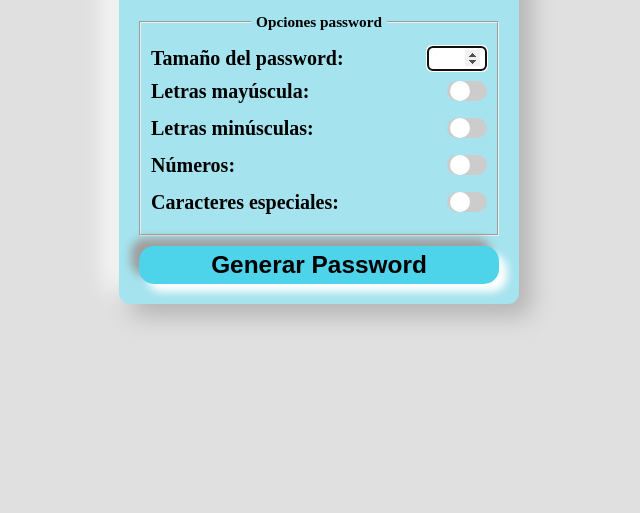
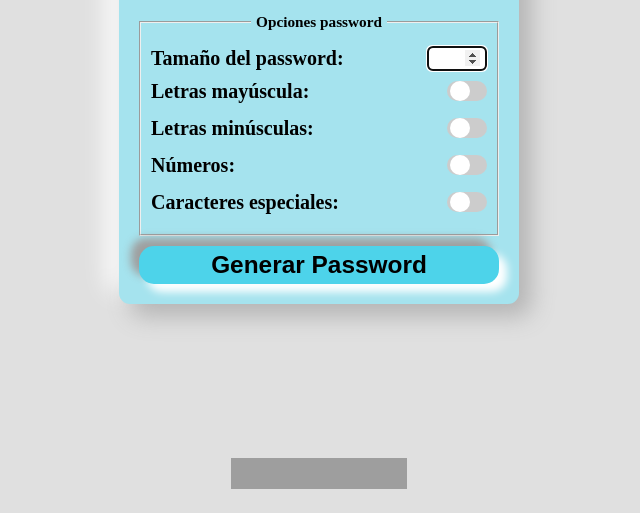
Before and after one commit to Jmarser/Generador--password-Html-CSS-Js, a plain HTML site: page index.html in a window 1280 px wide. Shown: the part 287-800 px from the top of the page, without its empty margins (321-961 px from the left). Drawn offline with Linux system fonts and the light colour scheme; grey boxes are pictures that could not be loaded.

Commit message:
validaciones html y css

```diff
--- a/css/style.css
+++ b/css/style.css
@@ -11,6 +11,7 @@ body{
     display: flex;
     align-items: center;
     justify-content: center;
+    flex-direction: column;
     font-size: 10rem;
     background-color: #e0e0e0;
 }
@@ -205,6 +206,16 @@ input[type='checkbox']{
     cursor: pointer;
     border-radius: 15px;
 background: #4dd3ea;
-box-shadow:  -8px -8px 9px #9f9f9f,
-             8px 8px 9px #ffffff;
+box-shadow:  -8px -8px 9px #9f9f9f, 8px 8px 9px #ffffff;
 }
+
+.validaciones{
+    width: 100%;
+    height: 80px;
+    position: fixed;
+    bottom: 0;
+    left: 0;
+    padding: 20px;
+    display: flex;
+    justify-content: center;
+}
--- a/index.html
+++ b/index.html
@@ -13,8 +13,8 @@
 <body>
     <div class="container__generator">
         <div class="generator__header">
-            <div class="show__password" id="">
-                <textarea name="" id="show-pass" class="show__pass" cols="40" rows="1"></textarea>
+            <div class="show__password">
+                <textarea name="passResult" id="show-pass" class="show__pass" cols="40" rows="1"></textarea>
                 <button id="copy"><span class="material-icons-outlined">content_paste</span></button>
             </div>
         </div>
@@ -23,7 +23,7 @@
                 <legend class="legend__pass">Opciones password</legend>
                 <div class="options">
                     <h5>Tamaño del password:</h5>
-                    <input type="number" name="" id="length" min="4" max="40" autofocus>
+                    <input type="number" name="lengthPass" id="length" min="4" max="40" autofocus>
                 </div>
                 <div class="options">
                     <h5>Letras mayúscula:</h5>
@@ -58,9 +58,22 @@
         </div>
 
     </div>
-
-
-
+    <div class="validaciones">
+        <p>
+            <a href="http://jigsaw.w3.org/css-validator/check/referer">
+                <img style="border:0;width:88px;height:31px"
+                    src="http://jigsaw.w3.org/css-validator/images/vcss"
+                    alt="¡CSS Válido!" />
+            </a>
+        </p>
+        <p>
+            <a href="http://jigsaw.w3.org/css-validator/check/referer">
+                <img style="border:0;width:88px;height:31px"
+                    src="http://jigsaw.w3.org/css-validator/images/vcss-blue"
+                    alt="¡CSS Válido!" />
+                </a>
+            </p>
+    </div>
     <script src="js/script.js"></script>
 </body>
 
```
